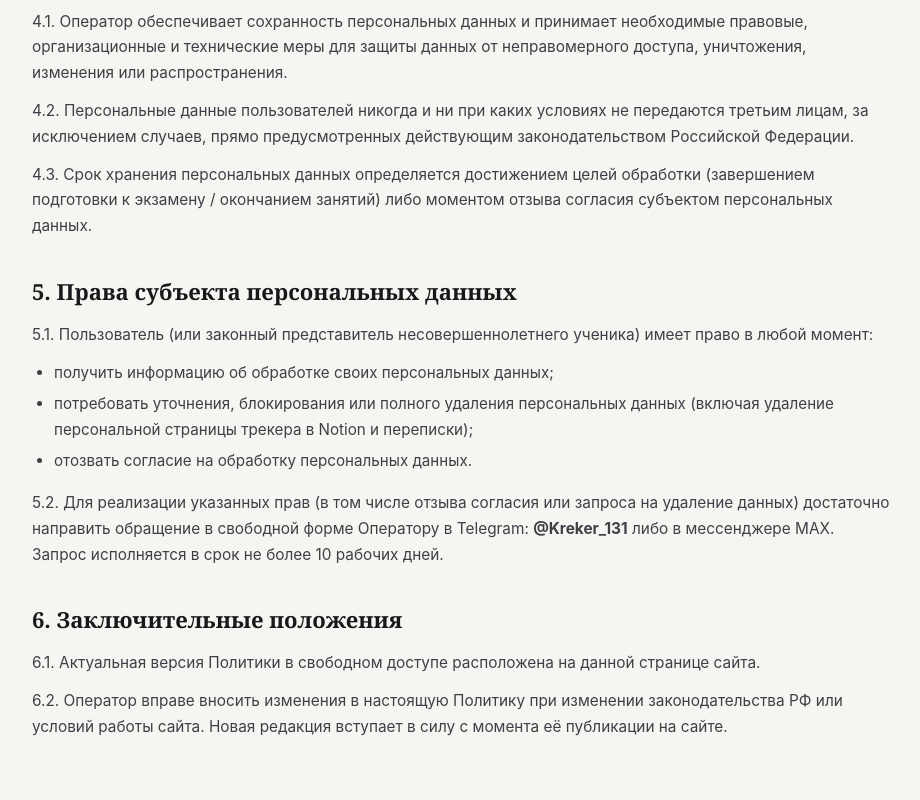
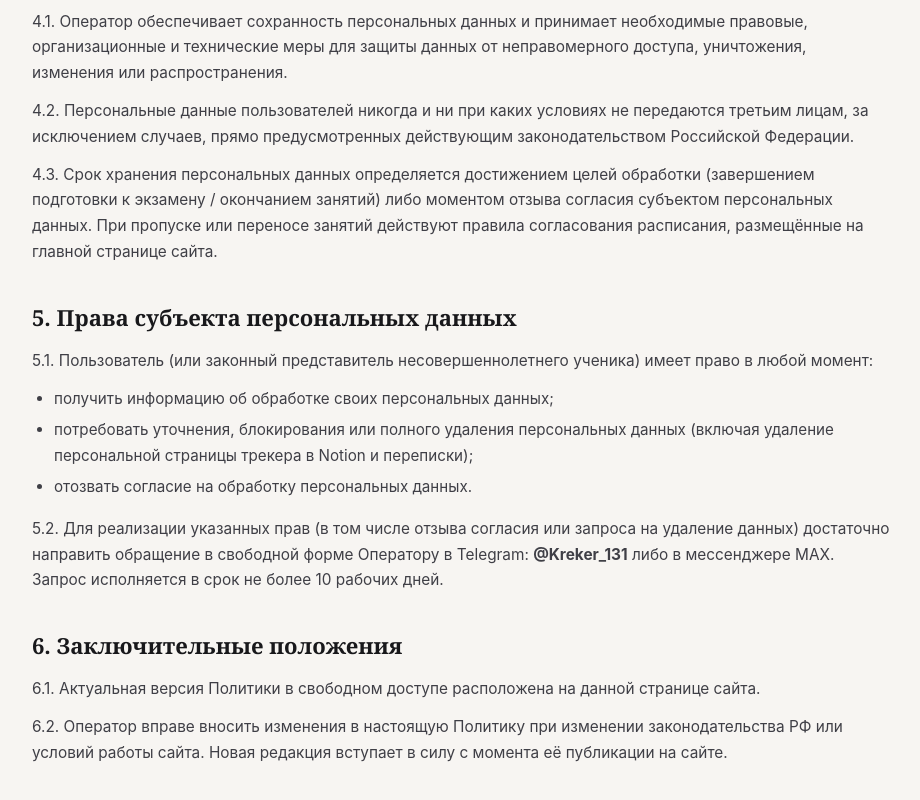
Before and after one commit to KonstantinKapchikov/math-and-physics-EGE-OGE, a plain HTML site: page privacy.html in a window 1280 px wide. Shown: the part 1865-2665 px from the top of the page, without its empty margins (178-1098 px from the left). Drawn offline with Linux system fonts and the light colour scheme; a web font is replaced by a local one.

Commit message:
Add files via upload

```diff
--- a/privacy.html
+++ b/privacy.html
@@ -210,7 +210,7 @@
     <h2>4. Порядок обработки, хранения и защиты данных</h2>
     <p>4.1. Оператор обеспечивает сохранность персональных данных и принимает необходимые правовые, организационные и технические меры для защиты данных от неправомерного доступа, уничтожения, изменения или распространения.</p>
     <p>4.2. Персональные данные пользователей никогда и ни при каких условиях не передаются третьим лицам, за исключением случаев, прямо предусмотренных действующим законодательством Российской Федерации.</p>
-    <p>4.3. Срок хранения персональных данных определяется достижением целей обработки (завершением подготовки к экзамену / окончанием занятий) либо моментом отзыва согласия субъектом персональных данных.</p>
+    <p>4.3. Срок хранения персональных данных определяется достижением целей обработки (завершением подготовки к экзамену / окончанием занятий) либо моментом отзыва согласия субъектом персональных данных. При пропуске или переносе занятий действуют правила согласования расписания, размещённые на главной странице сайта.</p>
 
     <h2>5. Права субъекта персональных данных</h2>
     <p>5.1. Пользователь (или законный представитель несовершеннолетнего ученика) имеет право в любой момент:</p>
```
Also changed, not shown: 1 other file.
